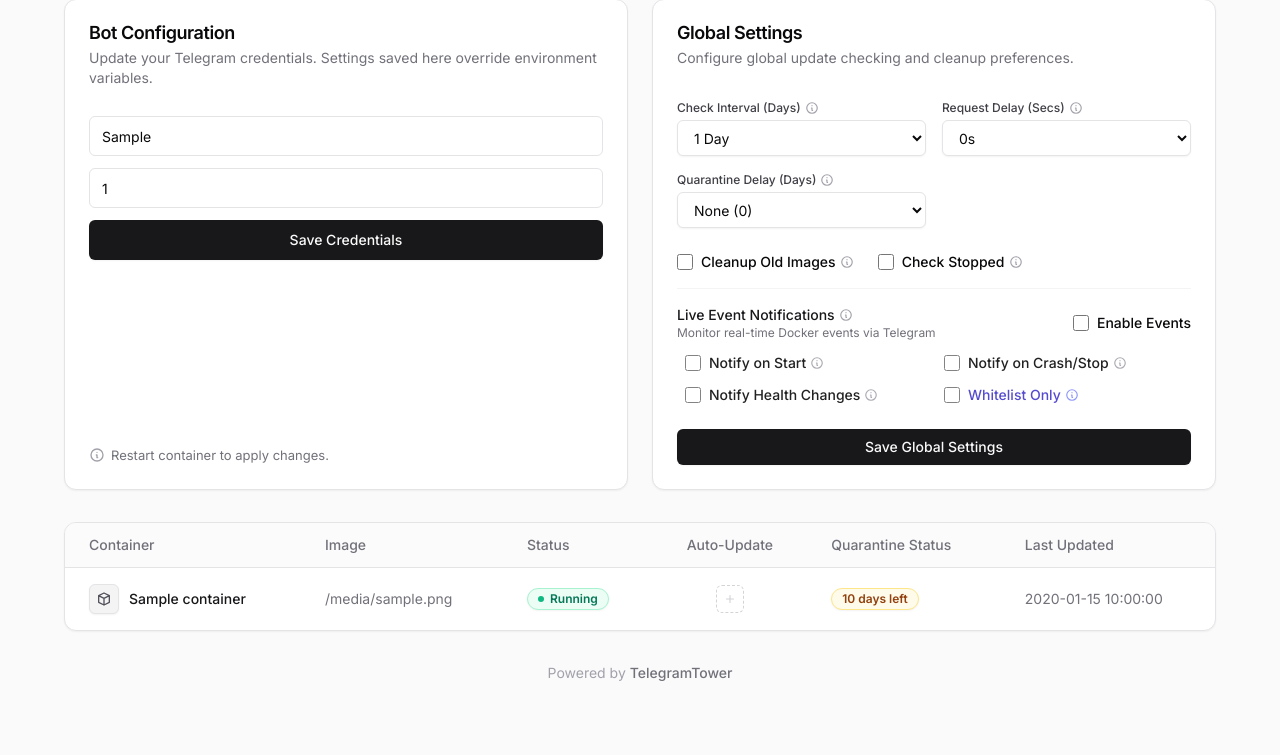
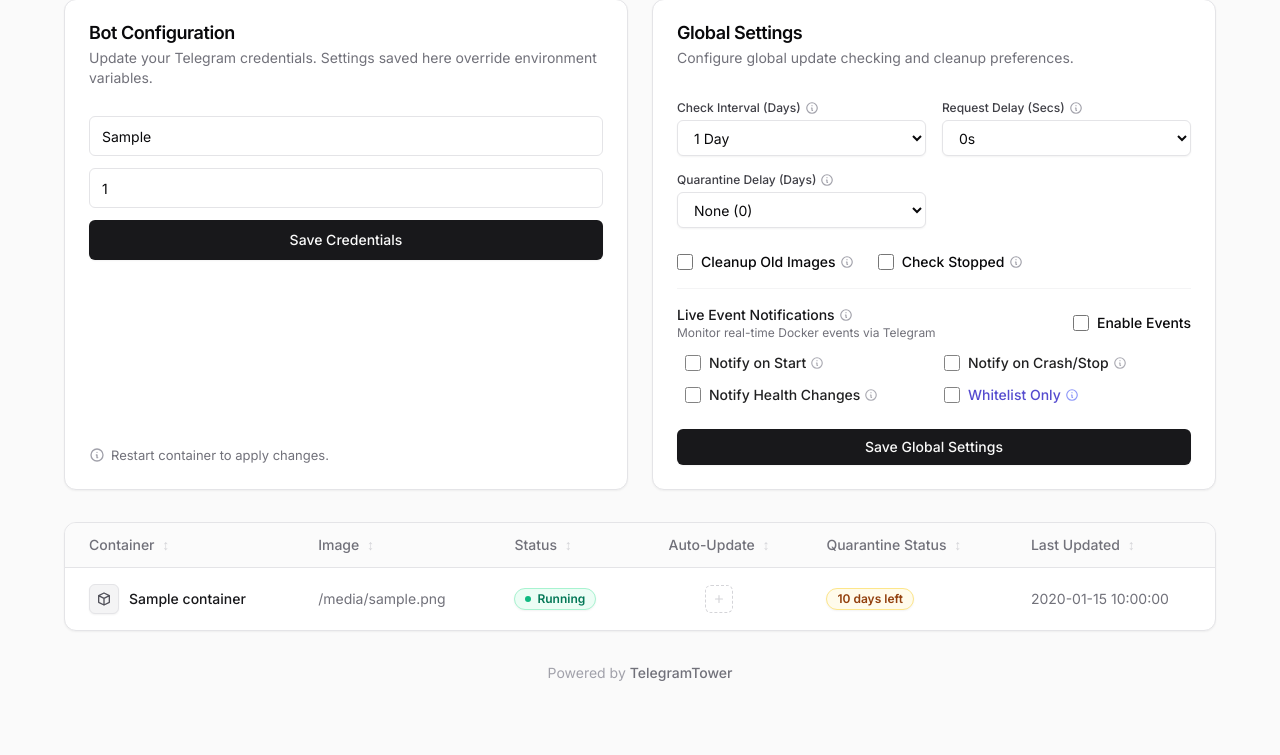
Before and after one commit to uniextra/TelegramTower, a Flask app: template templates/dashboard.html in a window 1280 px wide. Shown: the part 121-876 px from the top of the page. Run offline with Flask 3, Linux system fonts and the light colour scheme; the template is opened without the code that fills it: most values are stand-ins (such as "Sample title", 1, 10 or a date in 2020); some libraries are stand-ins or nearby versions.

Commit message:
feat: make dashboard container table columns sortable

```diff
--- a/templates/dashboard.html
+++ b/templates/dashboard.html
@@ -185,30 +185,30 @@
         <!-- Table Card -->
         <div class="rounded-xl border border-zinc-200 bg-white shadow-sm overflow-hidden">
             <div class="overflow-x-auto">
-                <table class="w-full text-sm text-left">
+                <table id="containers-table" class="w-full text-sm text-left">
                     <thead class="bg-zinc-50/80 border-b border-zinc-200 text-zinc-500">
                         <tr>
-                            <th class="h-11 px-6 align-middle font-medium">Container</th>
-                            <th class="h-11 px-6 align-middle font-medium">Image</th>
-                            <th class="h-11 px-6 align-middle font-medium">Status</th>
-                            <th class="h-11 px-6 align-middle font-medium text-center">Auto-Update</th>
-                            <th class="h-11 px-6 align-middle font-medium">Quarantine Status</th>
-                            <th class="h-11 px-6 align-middle font-medium">Last Updated</th>
+                            <th class="h-11 px-6 align-middle font-medium cursor-pointer select-none group" onclick="sortTable(0)">Container <span class="text-zinc-300 group-hover:text-zinc-500 ml-1 inline-block">&#8597;</span></th>
+                            <th class="h-11 px-6 align-middle font-medium cursor-pointer select-none group" onclick="sortTable(1)">Image <span class="text-zinc-300 group-hover:text-zinc-500 ml-1 inline-block">&#8597;</span></th>
+                            <th class="h-11 px-6 align-middle font-medium cursor-pointer select-none group" onclick="sortTable(2)">Status <span class="text-zinc-300 group-hover:text-zinc-500 ml-1 inline-block">&#8597;</span></th>
+                            <th class="h-11 px-6 align-middle font-medium text-center cursor-pointer select-none group" onclick="sortTable(3)">Auto-Update <span class="text-zinc-300 group-hover:text-zinc-500 ml-1 inline-block">&#8597;</span></th>
+                            <th class="h-11 px-6 align-middle font-medium cursor-pointer select-none group" onclick="sortTable(4)">Quarantine Status <span class="text-zinc-300 group-hover:text-zinc-500 ml-1 inline-block">&#8597;</span></th>
+                            <th class="h-11 px-6 align-middle font-medium cursor-pointer select-none group" onclick="sortTable(5)">Last Updated <span class="text-zinc-300 group-hover:text-zinc-500 ml-1 inline-block">&#8597;</span></th>
                         </tr>
                     </thead>
                     <tbody class="divide-y divide-zinc-200 text-zinc-700">
                         {% for c in containers %}
                         <tr class="transition-colors hover:bg-zinc-50/50">
-                            <td class="px-6 py-4 align-middle font-medium text-zinc-900 flex items-center gap-2.5">
+                            <td class="px-6 py-4 align-middle font-medium text-zinc-900 flex items-center gap-2.5" data-sort="{{ c.name }}">
                                 <div class="bg-zinc-100 p-1.5 rounded-md border border-zinc-200 shadow-sm">
                                     <svg class="w-4 h-4 text-zinc-600" fill="none" stroke="currentColor" viewBox="0 0 24 24" xmlns="http://www.w3.org/2000/svg"><path stroke-linecap="round" stroke-linejoin="round" stroke-width="2" d="M20 7l-8-4-8 4m16 0l-8 4m8-4v10l-8 4m0-10L4 7m8 4v10M4 7v10l8 4"></path></svg>
                                 </div>
                                 {{ c.name }}
                             </td>
-                            <td class="px-6 py-4 align-middle text-zinc-500 max-w-[200px] truncate" title="{{ c.image }}">
+                            <td class="px-6 py-4 align-middle text-zinc-500 max-w-[200px] truncate" title="{{ c.image }}" data-sort="{{ c.image }}">
                                 {{ c.image }}
                             </td>
-                            <td class="px-6 py-4 align-middle">
+                            <td class="px-6 py-4 align-middle" data-sort="{{ c.status }}">
                                 {% if c.status == 'running' %}
                                     <div class="inline-flex items-center rounded-full border border-emerald-200 bg-emerald-50 px-2.5 py-0.5 text-xs font-semibold text-emerald-700 shadow-sm">
                                         <span class="w-1.5 h-1.5 rounded-full bg-emerald-500 mr-1.5"></span>
@@ -225,7 +225,7 @@
                                     </div>
                                 {% endif %}
                             </td>
-                            <td class="px-6 py-4 align-middle text-center">
+                            <td class="px-6 py-4 align-middle text-center" data-sort="{{ '1' if c.auto_update else '0' }}">
                                 <form method="POST" action="/">
                                     <input type="hidden" name="action" value="toggle_auto_update">
                                     <input type="hidden" name="container_name" value="{{ c.name }}">
@@ -242,7 +242,7 @@
                                     </button>
                                 </form>
                             </td>
-                            <td class="px-6 py-4 align-middle">
+                            <td class="px-6 py-4 align-middle" data-sort="{{ c.quarantine.remaining if c.quarantine else (-1 if c.snoozed else 0) }}">
                                 {% if c.snoozed %}
                                     <div class="flex items-center gap-2">
                                         <div class="inline-flex items-center rounded-full border border-indigo-200 bg-indigo-50 px-2.5 py-0.5 text-xs font-semibold text-indigo-700 shadow-sm" title="Muted for 30 days">
@@ -274,7 +274,7 @@
                                     <span class="text-zinc-400 text-sm">Not in quarantine</span>
                                 {% endif %}
                             </td>
-                            <td class="px-6 py-4 align-middle text-zinc-500 text-sm">
+                            <td class="px-6 py-4 align-middle text-zinc-500 text-sm" data-sort="{{ c.last_updated }}">
                                 {{ c.last_updated }}
                             </td>
                         </tr>
@@ -288,5 +288,61 @@
             <p>Powered by <span class="font-medium text-zinc-500">TelegramTower</span></p>
         </footer>
     </div>
+
+    <script>
+        let currentSort = { column: -1, asc: true };
+
+        function sortTable(columnIndex) {
+            const table = document.getElementById("containers-table");
+            const tbody = table.querySelector("tbody");
+            const rows = Array.from(tbody.querySelectorAll("tr"));
+            const headers = table.querySelectorAll("th");
+
+            let isAsc = true;
+            if (currentSort.column === columnIndex) {
+                isAsc = !currentSort.asc;
+            }
+            currentSort = { column: columnIndex, asc: isAsc };
+
+            headers.forEach((th, i) => {
+                const span = th.querySelector("span");
+                if (!span) return;
+                if (i === columnIndex) {
+                    span.innerHTML = isAsc ? "&#8593;" : "&#8595;";
+                    span.classList.add("text-zinc-900");
+                    span.classList.remove("text-zinc-300");
+                } else {
+                    span.innerHTML = "&#8597;";
+                    span.classList.remove("text-zinc-900");
+                    span.classList.add("text-zinc-300");
+                }
+            });
+
+            rows.sort((a, b) => {
+                let aCol = a.querySelectorAll("td")[columnIndex];
+                let bCol = b.querySelectorAll("td")[columnIndex];
+
+                let aVal = aCol.getAttribute("data-sort") || "";
+                let bVal = bCol.getAttribute("data-sort") || "";
+
+                let aNum = parseFloat(aVal);
+                let bNum = parseFloat(bVal);
+
+                if (!isNaN(aNum) && !isNaN(bNum)) {
+                    return isAsc ? aNum - bNum : bNum - aNum;
+                }
+
+                aVal = aVal.toLowerCase();
+                bVal = bVal.toLowerCase();
+
+                if (aVal < bVal) return isAsc ? -1 : 1;
+                if (aVal > bVal) return isAsc ? 1 : -1;
+                return 0;
+            });
+
+            rows.forEach(row => tbody.appendChild(row));
+        }
+    </script>
 </body>
+
 </html>
```
